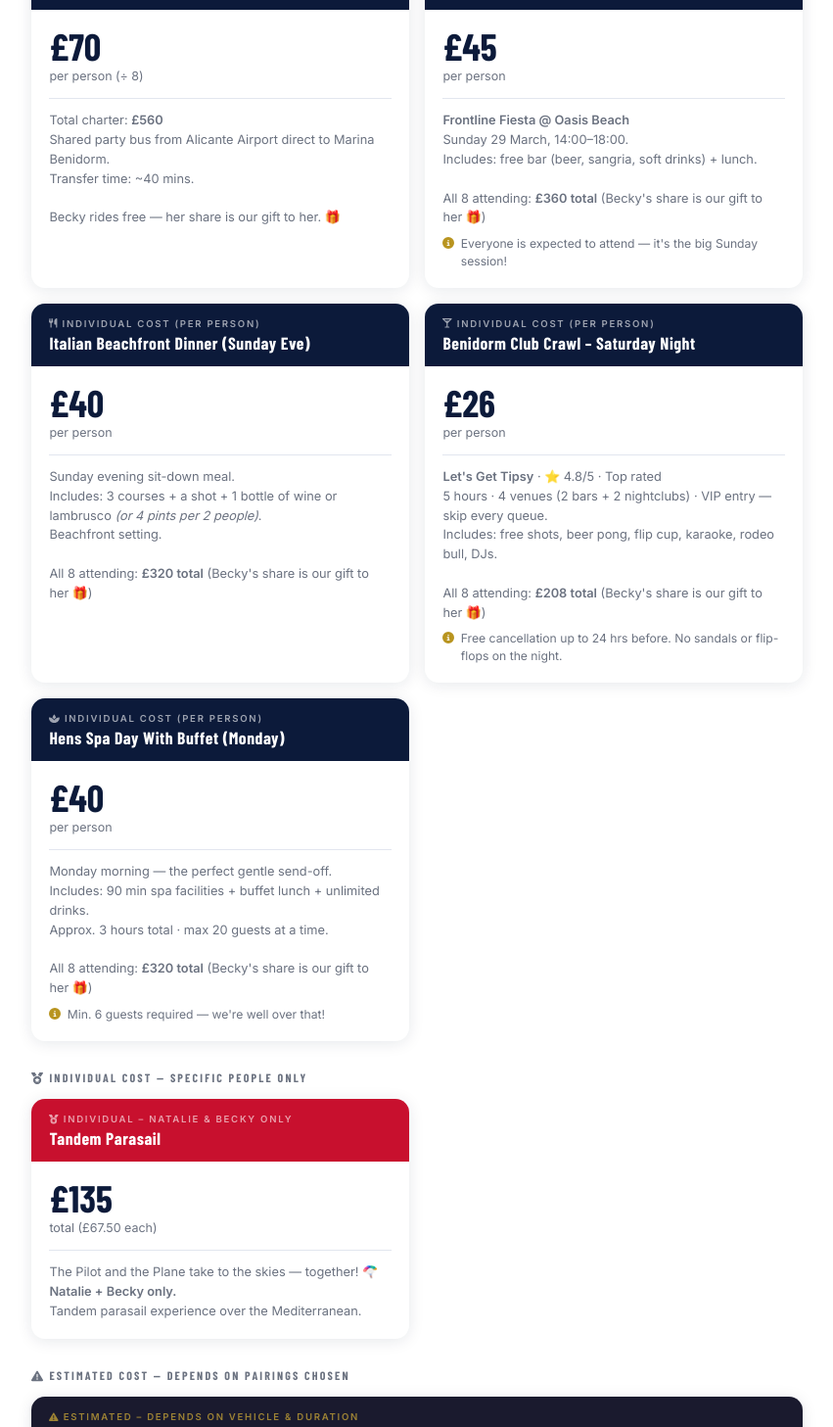
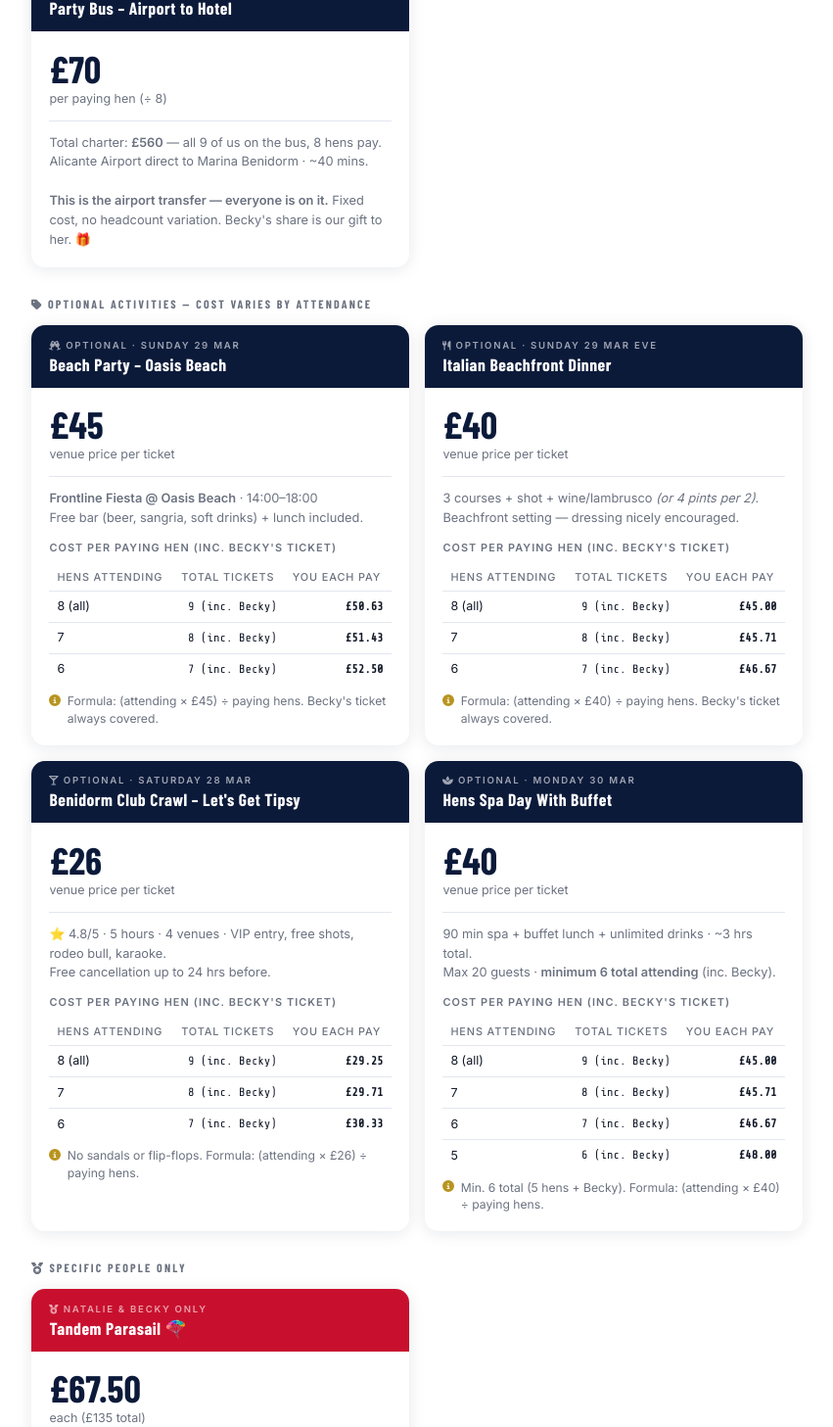
Before and after one commit to Smitttxx/beckys-hen, a React (Vite) app: page / in a window 1280 px wide. Shown: the part 4113-5570 px from the top of the page at 98% size, without its empty margins (214-1065 px from the left). Built offline with nearby package versions, Linux system fonts and the light colour scheme; the HTML template or start-up script is replaced by a standard one; a web font is replaced by a local one.

Commit message:
Fix cost calculations — correct per-head with attendance breakdown tables
Made-with: Cursor

```diff
--- a/src/components/CostCards.tsx
+++ b/src/components/CostCards.tsx
@@ -12,6 +12,45 @@ import {
   faMartiniGlass,
 } from '@fortawesome/free-solid-svg-icons'
 
+/* ── helper: attendance breakdown table ─────────────────────── */
+interface AttendRow { hens: number; total: number; eachPays: string }
+
+function AttendanceTable({ rows, note }: { rows: AttendRow[]; note?: string }) {
+  return (
+    <div style={{ marginTop: '0.75rem' }}>
+      <div style={{ fontSize: '0.68rem', fontWeight: 600, textTransform: 'uppercase', letterSpacing: '0.1em', color: 'var(--text-muted)', marginBottom: '0.35rem' }}>
+        Cost per paying hen (inc. Becky's ticket)
+      </div>
+      <div className="quad-wrap">
+        <table className="quad-table">
+          <thead>
+            <tr>
+              <th>Hens attending</th>
+              <th>Total tickets</th>
+              <th>You each pay</th>
+            </tr>
+          </thead>
+          <tbody>
+            {rows.map(r => (
+              <tr key={r.hens}>
+                <td>{r.hens === 8 ? `${r.hens} (all)` : r.hens}</td>
+                <td>{r.hens + 1} (inc. Becky)</td>
+                <td><strong>{r.eachPays}</strong></td>
+              </tr>
+            ))}
+          </tbody>
+        </table>
+      </div>
+      {note && (
+        <div className="cost-note" style={{ marginTop: '0.5rem' }}>
+          <FontAwesomeIcon icon={faCircleInfo} className="cost-note__icon" aria-hidden="true" />
+          {note}
+        </div>
+      )}
+    </div>
+  )
+}
+
 export default function CostCards() {
   return (
     <section id="costs" className="section section--alt" aria-labelledby="costs-title">
@@ -21,13 +60,13 @@ export default function CostCards() {
           Activities &amp; Costs
         </h2>
         <p className="section-sub">
-          All prices in GBP. All activity costs are split ÷ 8 — Becky's share is covered as a gift from the group. 🎁
+          All prices GBP. Becky's ticket is always covered as a gift from the group — the fewer hens attend an activity, the slightly more each person pays to cover her share.
         </p>
 
-        {/* ── GROUP SPLIT ── */}
+        {/* ── MANDATORY ── */}
         <h3 style={{ fontFamily: 'var(--font-heading)', fontSize: '0.75rem', textTransform: 'uppercase', letterSpacing: '0.18em', color: 'var(--text-muted)', marginBottom: '0.75rem', marginTop: '0.25rem', display: 'flex', alignItems: 'center', gap: '0.4rem' }}>
-          <FontAwesomeIcon icon={faTag} aria-hidden="true" />
-          Group Split — ÷ 8 (Becky's share is our gift to her!)
+          <FontAwesomeIcon icon={faBus} aria-hidden="true" />
+          Mandatory — everyone's included
         </h3>
 
         <div className="cost-grid" style={{ marginBottom: '1.75rem' }}>
@@ -37,50 +76,62 @@ export default function CostCards() {
             <div className="cost-card__head">
               <div className="cost-card__type">
                 <FontAwesomeIcon icon={faBus} style={{ marginRight: '0.3rem' }} aria-hidden="true" />
-                Group Split
+                Fixed — all 9 travel
               </div>
               <div className="cost-card__title">Party Bus – Airport to Hotel</div>
             </div>
             <div className="cost-card__body">
               <div className="cost-main">
                 <div className="cost-amount">£70</div>
-                <div className="cost-per">per person (÷ 8)</div>
+                <div className="cost-per">per paying hen (÷ 8)</div>
               </div>
               <hr className="cost-divider" />
               <div className="cost-detail">
-                Total charter: <strong>£560</strong><br />
-                Shared party bus from Alicante Airport direct to Marina Benidorm.<br />
-                Transfer time: ~40 mins.<br /><br />
-                Becky rides free — her share is our gift to her. 🎁
+                Total charter: <strong>£560</strong> — all 9 of us on the bus, 8 hens pay.<br />
+                Alicante Airport direct to Marina Benidorm · ~40 mins.<br /><br />
+                <strong>This is the airport transfer — everyone is on it.</strong> Fixed cost, no headcount variation.
+                Becky's share is our gift to her. 🎁
               </div>
             </div>
           </div>
+
+        </div>
+
+        {/* ── OPTIONAL ACTIVITIES ── */}
+        <h3 style={{ fontFamily: 'var(--font-heading)', fontSize: '0.75rem', textTransform: 'uppercase', letterSpacing: '0.18em', color: 'var(--text-muted)', marginBottom: '0.75rem', display: 'flex', alignItems: 'center', gap: '0.4rem' }}>
+          <FontAwesomeIcon icon={faTag} aria-hidden="true" />
+          Optional Activities — cost varies by attendance
+        </h3>
+
+        <div className="cost-grid" style={{ marginBottom: '1.75rem' }}>
 
           {/* Beach Party */}
           <div className="cost-card cost-card--group">
             <div className="cost-card__head">
               <div className="cost-card__type">
                 <FontAwesomeIcon icon={faChampagneGlasses} style={{ marginRight: '0.3rem' }} aria-hidden="true" />
-                Individual Cost (Per Person)
+                Optional · Sunday 29 Mar
               </div>
-              <div className="cost-card__title">Beach Party – Oasis Beach (Sunday)</div>
+              <div className="cost-card__title">Beach Party – Oasis Beach</div>
             </div>
             <div className="cost-card__body">
               <div className="cost-main">
                 <div className="cost-amount">£45</div>
-                <div className="cost-per">per person</div>
+                <div className="cost-per">venue price per ticket</div>
               </div>
               <hr className="cost-divider" />
               <div className="cost-detail">
-                <strong>Frontline Fiesta @ Oasis Beach</strong><br />
-                Sunday 29 March, 14:00–18:00.<br />
-                Includes: free bar (beer, sangria, soft drinks) + lunch.<br /><br />
-                All 8 attending: <strong>£360 total</strong> (Becky's share is our gift to her 🎁)
+                <strong>Frontline Fiesta @ Oasis Beach</strong> · 14:00–18:00<br />
+                Free bar (beer, sangria, soft drinks) + lunch included.
               </div>
-              <div className="cost-note">
-                <FontAwesomeIcon icon={faCircleInfo} className="cost-note__icon" aria-hidden="true" />
-                Everyone is expected to attend — it's the big Sunday session!
-              </div>
+              <AttendanceTable
+                rows={[
+                  { hens: 8, total: 9, eachPays: '£50.63' },
+                  { hens: 7, total: 8, eachPays: '£51.43' },
+                  { hens: 6, total: 7, eachPays: '£52.50' },
+                ]}
+                note="Formula: (attending × £45) ÷ paying hens. Becky's ticket always covered."
+              />
             </div>
           </div>
 
@@ -89,23 +140,28 @@ export default function CostCards() {
             <div className="cost-card__head">
               <div className="cost-card__type">
                 <FontAwesomeIcon icon={faUtensils} style={{ marginRight: '0.3rem' }} aria-hidden="true" />
-                Individual Cost (Per Person)
+                Optional · Sunday 29 Mar Eve
               </div>
-              <div className="cost-card__title">Italian Beachfront Dinner (Sunday Eve)</div>
+              <div className="cost-card__title">Italian Beachfront Dinner</div>
             </div>
             <div className="cost-card__body">
               <div className="cost-main">
                 <div className="cost-amount">£40</div>
-                <div className="cost-per">per person</div>
+                <div className="cost-per">venue price per ticket</div>
               </div>
               <hr className="cost-divider" />
               <div className="cost-detail">
-                Sunday evening sit-down meal.<br />
-                Includes: 3 courses + a shot + 1 bottle of wine or lambrusco
-                <em> (or 4 pints per 2 people)</em>.<br />
-                Beachfront setting.<br /><br />
-                All 8 attending: <strong>£320 total</strong> (Becky's share is our gift to her 🎁)
+                3 courses + shot + wine/lambrusco <em>(or 4 pints per 2)</em>.<br />
+                Beachfront setting — dressing nicely encouraged.
               </div>
+              <AttendanceTable
+                rows={[
+                  { hens: 8, total: 9, eachPays: '£45.00' },
+                  { hens: 7, total: 8, eachPays: '£45.71' },
+                  { hens: 6, total: 7, eachPays: '£46.67' },
+                ]}
+                note="Formula: (attending × £40) ÷ paying hens. Becky's ticket always covered."
+              />
             </div>
           </div>
 
@@ -114,26 +170,28 @@ export default function CostCards() {
             <div className="cost-card__head">
               <div className="cost-card__type">
                 <FontAwesomeIcon icon={faMartiniGlass} style={{ marginRight: '0.3rem' }} aria-hidden="true" />
-                Individual Cost (Per Person)
+                Optional · Saturday 28 Mar
               </div>
-              <div className="cost-card__title">Benidorm Club Crawl – Saturday Night</div>
+              <div className="cost-card__title">Benidorm Club Crawl – Let's Get Tipsy</div>
             </div>
             <div className="cost-card__body">
               <div className="cost-main">
                 <div className="cost-amount">£26</div>
-                <div className="cost-per">per person</div>
+                <div className="cost-per">venue price per ticket</div>
               </div>
               <hr className="cost-divider" />
               <div className="cost-detail">
-                <strong>Let's Get Tipsy</strong> · ⭐ 4.8/5 · Top rated<br />
-                5 hours · 4 venues (2 bars + 2 nightclubs) · VIP entry — skip every queue.<br />
-                Includes: free shots, beer pong, flip cup, karaoke, rodeo bull, DJs.<br /><br />
-                All 8 attending: <strong>£208 total</strong> (Becky's share is our gift to her 🎁)
+                ⭐ 4.8/5 · 5 hours · 4 venues · VIP entry, free shots, rodeo bull, karaoke.<br />
+                Free cancellation up to 24 hrs before.
               </div>
-              <div className="cost-note">
-                <FontAwesomeIcon icon={faCircleInfo} className="cost-note__icon" aria-hidden="true" />
-                Free cancellation up to 24 hrs before. No sandals or flip-flops on the night.
-              </div>
+              <AttendanceTable
+                rows={[
+                  { hens: 8, total: 9, eachPays: '£29.25' },
+                  { hens: 7, total: 8, eachPays: '£29.71' },
+                  { hens: 6, total: 7, eachPays: '£30.33' },
+                ]}
+                note="No sandals or flip-flops. Formula: (attending × £26) ÷ paying hens."
+              />
             </div>
           </div>
 
@@ -142,35 +200,38 @@ export default function CostCards() {
             <div className="cost-card__head">
               <div className="cost-card__type">
                 <FontAwesomeIcon icon={faSpa} style={{ marginRight: '0.3rem' }} aria-hidden="true" />
-                Individual Cost (Per Person)
+                Optional · Monday 30 Mar
               </div>
-              <div className="cost-card__title">Hens Spa Day With Buffet (Monday)</div>
+              <div className="cost-card__title">Hens Spa Day With Buffet</div>
             </div>
             <div className="cost-card__body">
               <div className="cost-main">
                 <div className="cost-amount">£40</div>
-                <div className="cost-per">per person</div>
+                <div className="cost-per">venue price per ticket</div>
               </div>
               <hr className="cost-divider" />
               <div className="cost-detail">
-                Monday morning — the perfect gentle send-off.<br />
-                Includes: 90 min spa facilities + buffet lunch + unlimited drinks.<br />
-                Approx. 3 hours total · max 20 guests at a time.<br /><br />
-                All 8 attending: <strong>£320 total</strong> (Becky's share is our gift to her 🎁)
+                90 min spa + buffet lunch + unlimited drinks · ~3 hrs total.<br />
+                Max 20 guests · <strong>minimum 6 total attending</strong> (inc. Becky).
               </div>
-              <div className="cost-note">
-                <FontAwesomeIcon icon={faCircleInfo} className="cost-note__icon" aria-hidden="true" />
-                Min. 6 guests required — we're well over that!
-              </div>
+              <AttendanceTable
+                rows={[
+                  { hens: 8, total: 9, eachPays: '£45.00' },
+                  { hens: 7, total: 8, eachPays: '£45.71' },
+                  { hens: 6, total: 7, eachPays: '£46.67' },
+                  { hens: 5, total: 6, eachPays: '£48.00' },
+                ]}
+                note="Min. 6 total (5 hens + Becky). Formula: (attending × £40) ÷ paying hens."
+              />
             </div>
           </div>
 
         </div>
 
-        {/* ── INDIVIDUAL ── */}
+        {/* ── INDIVIDUAL ONLY ── */}
         <h3 style={{ fontFamily: 'var(--font-heading)', fontSize: '0.75rem', textTransform: 'uppercase', letterSpacing: '0.18em', color: 'var(--text-muted)', marginBottom: '0.75rem', display: 'flex', alignItems: 'center', gap: '0.4rem' }}>
           <FontAwesomeIcon icon={faMedal} aria-hidden="true" />
-          Individual Cost — specific people only
+          Specific People Only
         </h3>
 
         <div className="cost-grid" style={{ marginBottom: '1.75rem' }}>
@@ -180,20 +241,20 @@ export default function CostCards() {
             <div className="cost-card__head">
               <div className="cost-card__type">
                 <FontAwesomeIcon icon={faMedal} style={{ marginRight: '0.3rem' }} aria-hidden="true" />
-                Individual – Natalie &amp; Becky Only
+                Natalie &amp; Becky only
               </div>
-              <div className="cost-card__title">Tandem Parasail</div>
+              <div className="cost-card__title">Tandem Parasail 🪂</div>
             </div>
             <div className="cost-card__body">
               <div className="cost-main">
-                <div className="cost-amount">£135</div>
-                <div className="cost-per">total (£67.50 each)</div>
+                <div className="cost-amount">£67.50</div>
+                <div className="cost-per">each (£135 total)</div>
               </div>
               <hr className="cost-divider" />
               <div className="cost-detail">
-                The Pilot and the Plane take to the skies — together! 🪂<br />
-                <strong>Natalie + Becky only.</strong><br />
-                Tandem parasail experience over the Mediterranean.
+                The Pilot and the Plane take to the skies — together!<br />
+                <strong>Natalie + Becky only.</strong> Tandem parasail over the Mediterranean.<br /><br />
+                Natalie pays her £67.50 · Becky's £67.50 is our gift to her. 🎁
               </div>
             </div>
           </div>
@@ -213,9 +274,9 @@ export default function CostCards() {
             <div className="cost-card__head">
               <div className="cost-card__type">
                 <FontAwesomeIcon icon={faTriangleExclamation} style={{ marginRight: '0.3rem' }} aria-hidden="true" />
-                Estimated – Depends on Vehicle &amp; Duration
+                Estimated · Saturday 28 Mar
               </div>
-              <div className="cost-card__title">Quad / Buggy Adventure (Saturday)</div>
+              <div className="cost-card__title">Quad / Buggy Adventure</div>
             </div>
             <div className="cost-card__body">
 
@@ -228,7 +289,7 @@ export default function CostCards() {
                   </div>
                   <div className="cost-note" style={{ marginTop: 0 }}>
                     <FontAwesomeIcon icon={faCircleInfo} className="cost-note__icon" aria-hidden="true" />
-                    Final cost depends on which vehicle type and duration you choose, and how you pair up.
+                    Price per person depends on vehicle type, duration, and how you pair up. Each vehicle is hired at a flat rate — you split it between riders.
                   </div>
                 </div>
 
```
